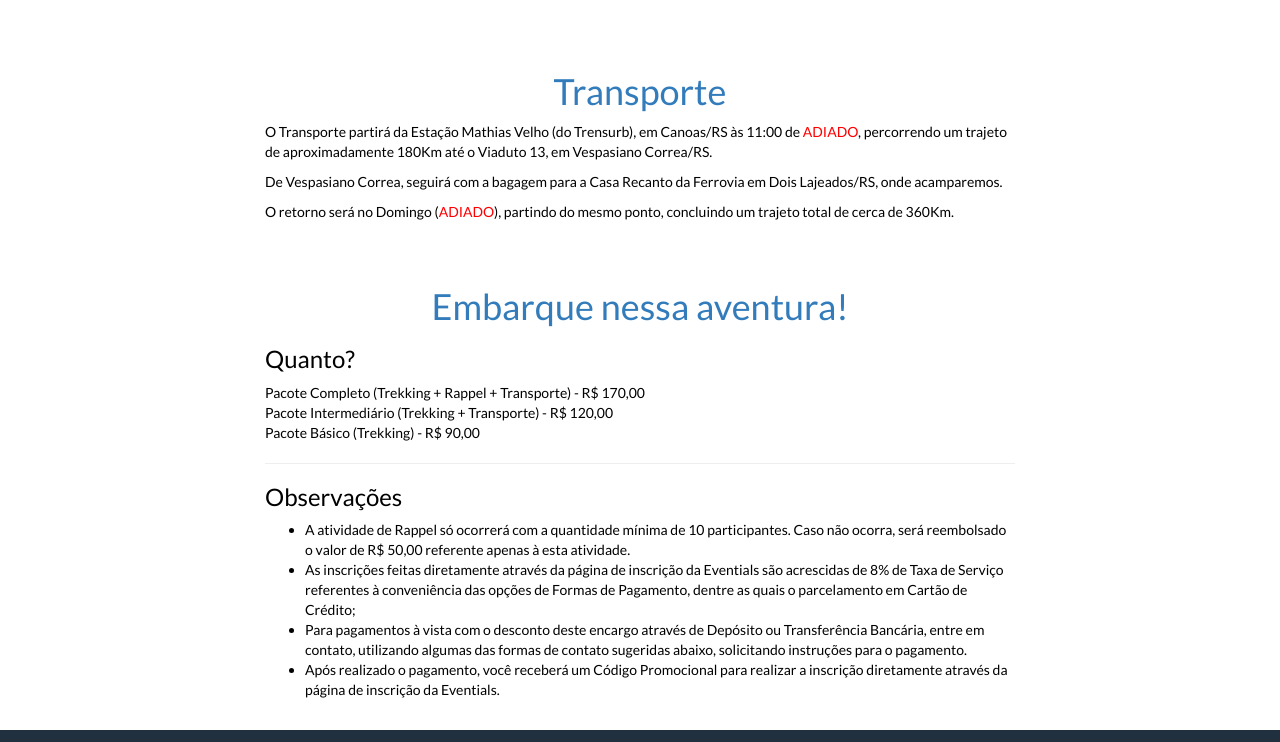
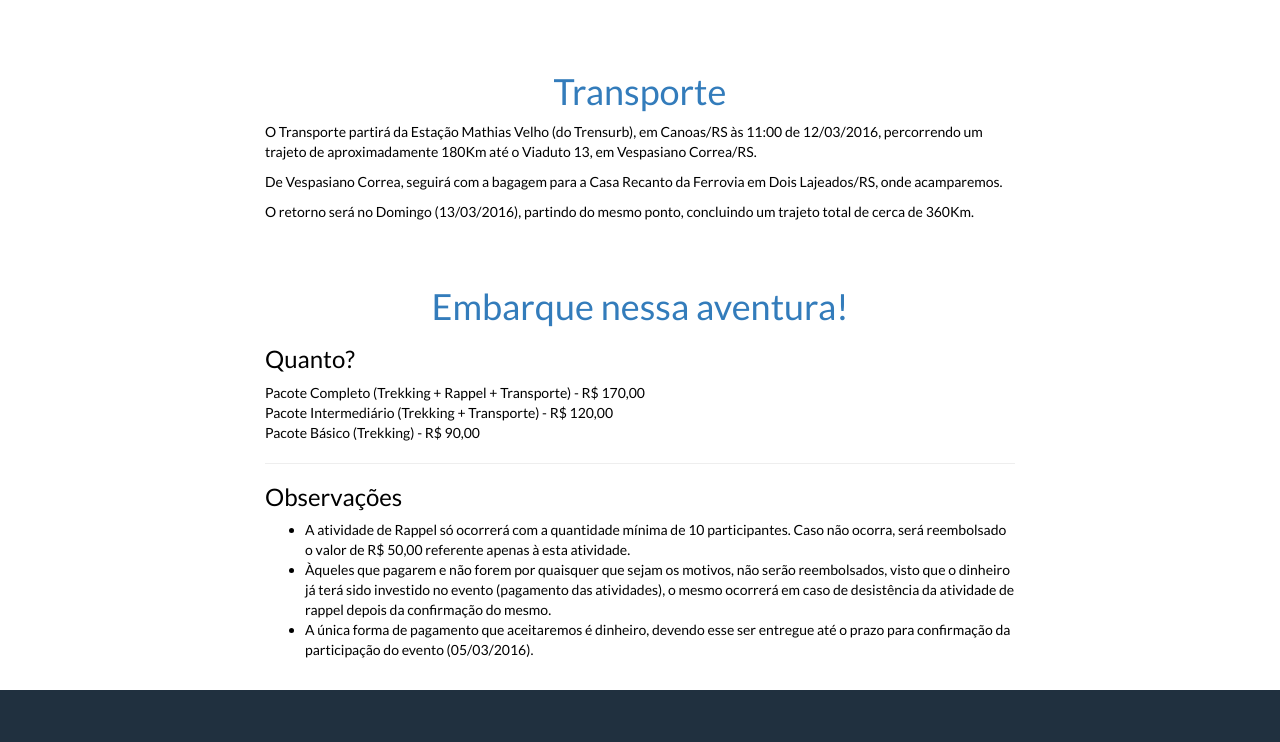
Before and after one commit to ftonato/V13-SL, a plain HTML site: page index.html in a window 1280 px wide. Shown: the part 2130-2872 px from the top of the page. Drawn offline with nearby package versions, Linux system fonts and the light colour scheme.

Commit message:
Update index.html

```diff
--- a/index.html
+++ b/index.html
@@ -50,7 +50,7 @@
 			</div>
 			<div class="col-md-6">
 				<h1 class="text-primary">Trekking</h1>
-				<p>O Trekking enquadra uma caminhada guiada na tarde de Sábado (<span class="red">ADIADO</span>)
+				<p>O Trekking enquadra uma caminhada guiada na tarde de Sábado (12/03/2016)
 					ao longo da <b>Ferrovia do Trigo</b> até a <b>Casa Recanto da Ferrovia</b>, situada ao
 					lado do Viaduto Pesseguinho e seguindo na tarde do dia seguinte até o Viaduto
 					Mula Preta, o que totaliza um trajeto de mais de 15Km.
@@ -70,7 +70,7 @@
 		<div class="row">
 			<div class="col-md-6">
 				<h1 class="text-primary">Rappel</h1>
-				<p>A atividade do Rappel será realizada na manhã do Domingo (<span class="red">ADIADO</span>), no Viaduto Pesseguinho,
+				<p>A atividade do Rappel será realizada na manhã do Domingo (13/03/2016), no Viaduto Pesseguinho,
 					um viaduto metálico com 268m de extensão e 87,8m de altura. É o viaduto
 					de número 20 da Ferrovia do Trigo.
 				</p>
@@ -106,13 +106,13 @@
 				<h1 class="text-center text-primary">Transporte</h1>
 
 				<p>O Transporte partirá da Estação Mathias Velho (do Trensurb), em Canoas/RS
-					às 11:00 de <span class="red">ADIADO</span>, percorrendo um trajeto de aproximadamente 180Km
+					às 11:00 de 12/03/2016, percorrendo um trajeto de aproximadamente 180Km
 					até o Viaduto 13, em Vespasiano Correa/RS.
 				</p>
 				<p>De Vespasiano Correa, seguirá com a bagagem para a Casa Recanto da Ferrovia
 					em Dois Lajeados/RS, onde acamparemos.
 				</p>
-				<p>O retorno será no Domingo (<span class="red">ADIADO</span>), partindo do mesmo ponto, concluindo
+				<p>O retorno será no Domingo (13/03/2016), partindo do mesmo ponto, concluindo
 					um trajeto total de cerca de 360Km.
 				</p>
 			</div>
@@ -134,17 +134,8 @@
 						Caso não ocorra, será reembolsado o valor de R$ 50,00 referente apenas
 						à esta atividade.
 					</li>
-					<li>As inscrições feitas diretamente através da página de inscrição da Eventials
-						são acrescidas de 8% de Taxa de Serviço referentes à conveniência das opções
-						de Formas de Pagamento, dentre as quais o parcelamento em Cartão de Crédito;
-					</li>
-					<li>Para pagamentos à vista com o desconto deste encargo através de Depósito
-						ou Transferência Bancária, entre em contato, utilizando algumas das formas de contato sugeridas abaixo, solicitando instruções
-						para o pagamento.
-					</li>
-					<li>Após realizado o pagamento, você receberá um Código Promocional para realizar
-						a inscrição diretamente através da página de inscrição da Eventials.
-					</li>
+					<li>Àqueles que pagarem e não forem por quaisquer que sejam os motivos, não serão reembolsados, visto que o dinheiro já terá sido investido no evento (pagamento das atividades), o mesmo ocorrerá em caso de desistência da atividade de rappel depois da confirmação do mesmo.</li>
+					<li>A única forma de pagamento que aceitaremos é dinheiro, devendo esse ser entregue até o prazo para confirmação da participação do evento (05/03/2016).</li>
 				</ul>
 			</div>
 		</div>
```
